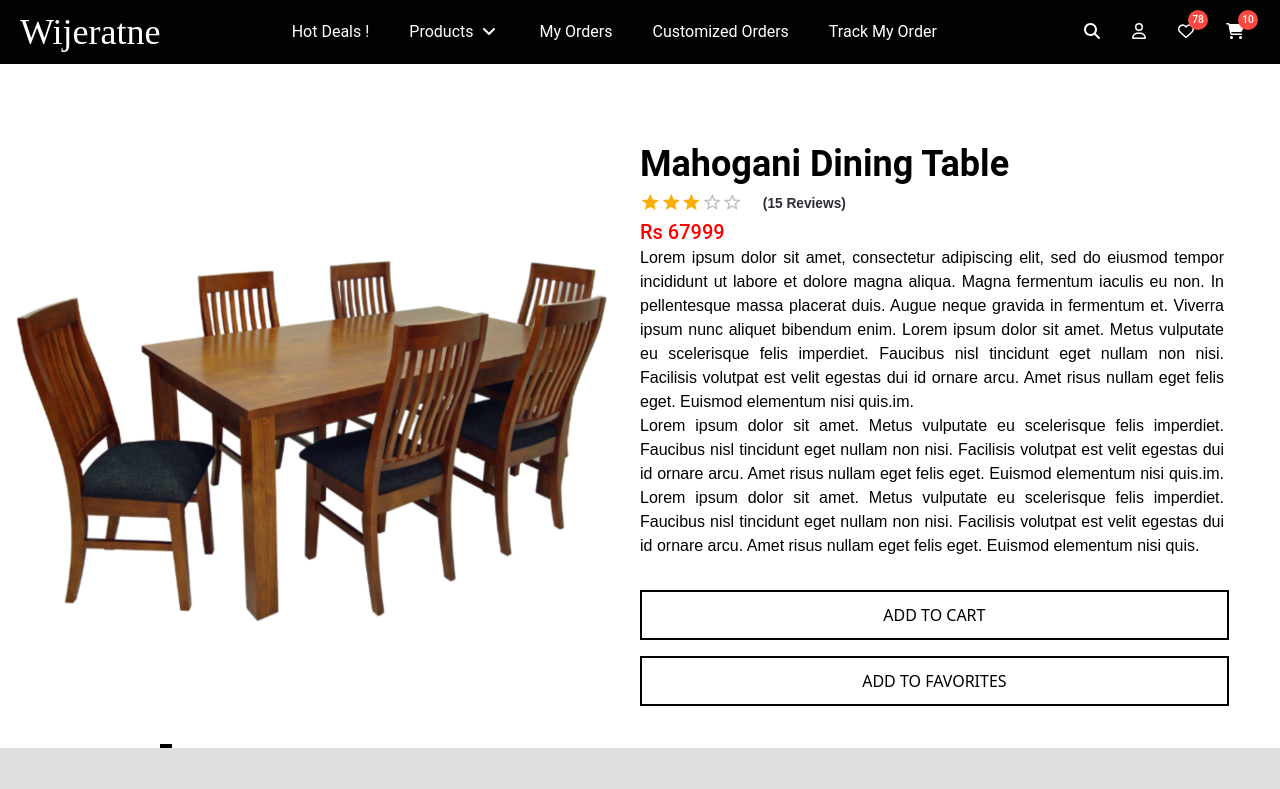
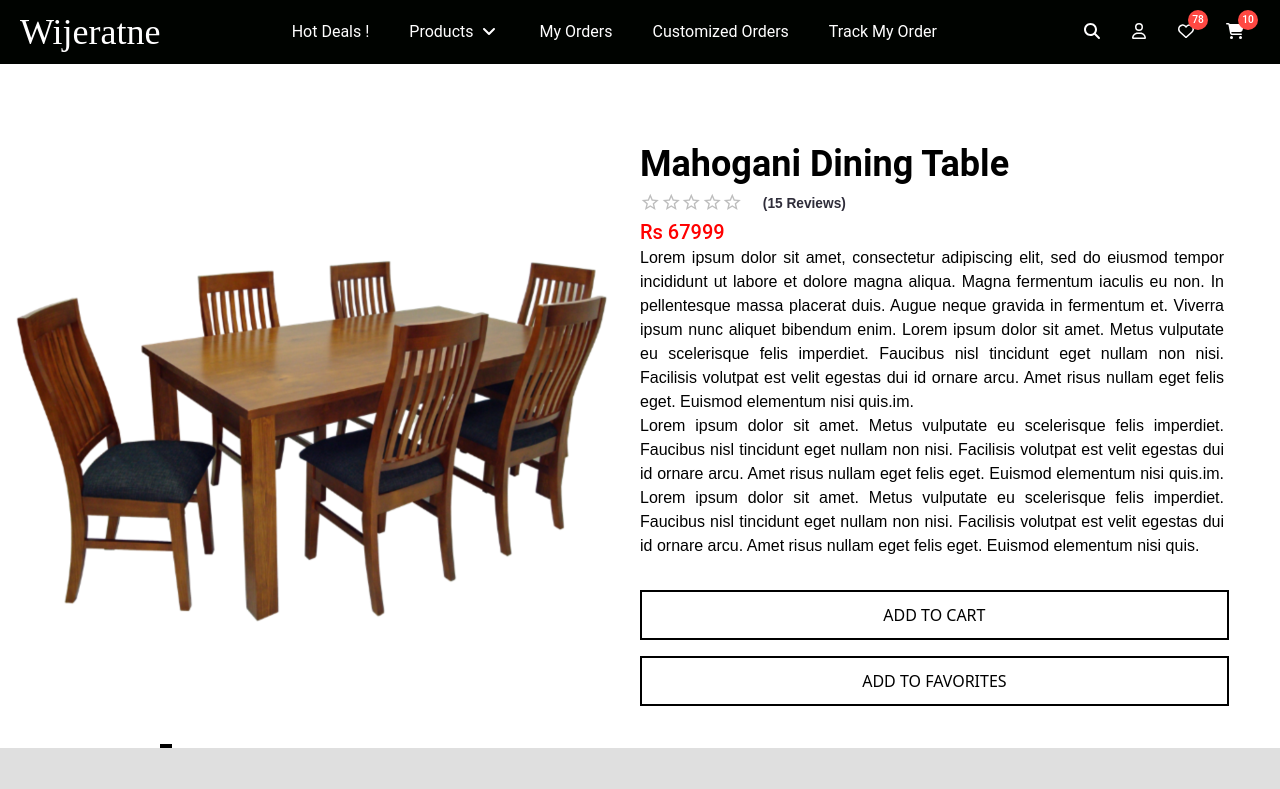
Before and after one commit to AkalankaNayanajith/Wijeratne_Furniture, a React (Create React App) app: page /oneproductview in a window 1280 px wide. Shown: the top 789 px of the page. Built offline with nearby package versions, Linux system fonts and the light colour scheme; what tw-elements would draw is missing.

Commit message:
when review value is given rating stars  yellowed

```diff
--- a/src/Components/Ratings.jsx
+++ b/src/Components/Ratings.jsx
@@ -2,8 +2,8 @@ import Box from "@mui/material/Box";
 import Rating from "@mui/material/Rating";
 import * as React from "react";
 
-const Ratings = () => {
-  const [value] = React.useState(3);
+const Ratings = ( {review}) => {
+  const [value] = React.useState(review);
 
   return (
     <Box
```
